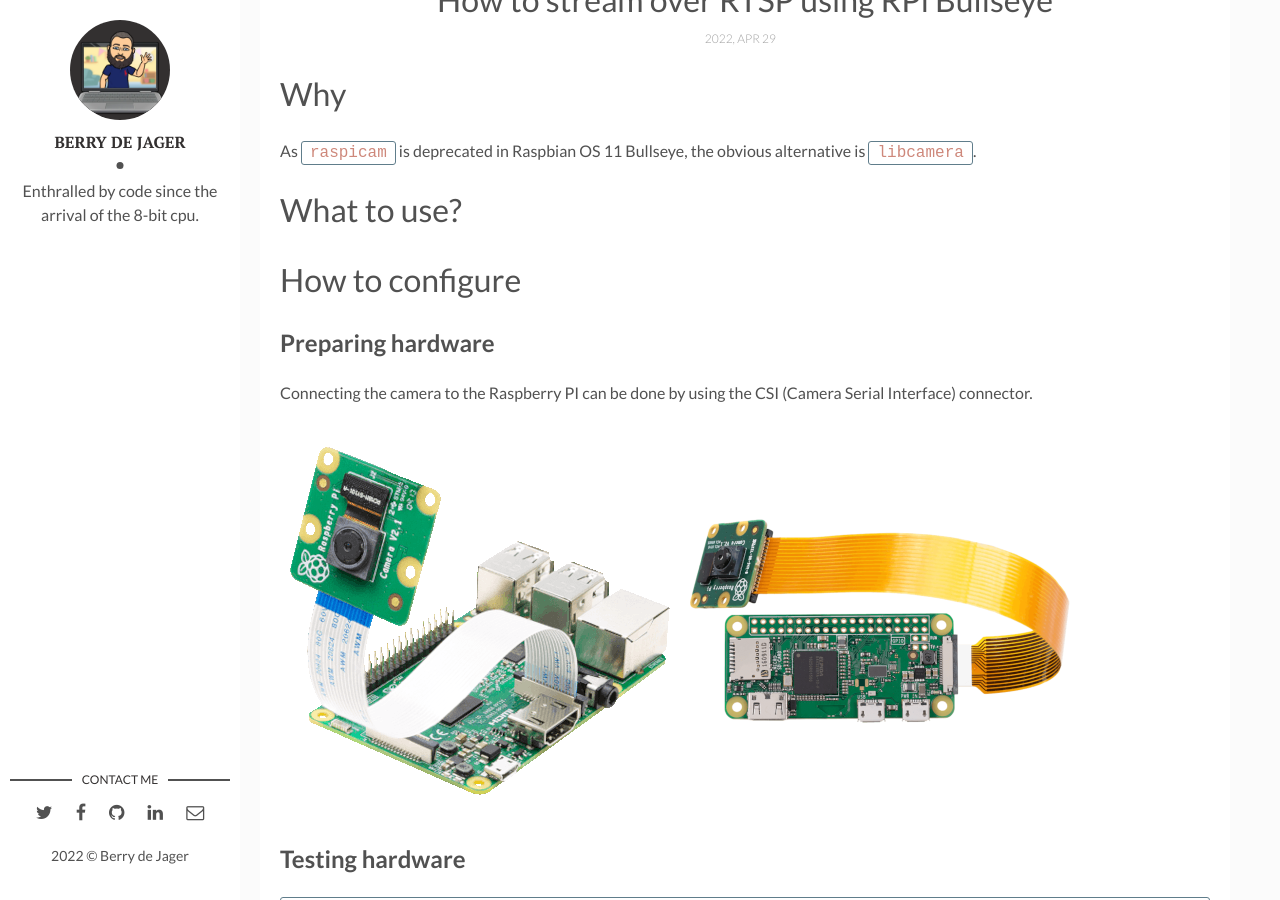
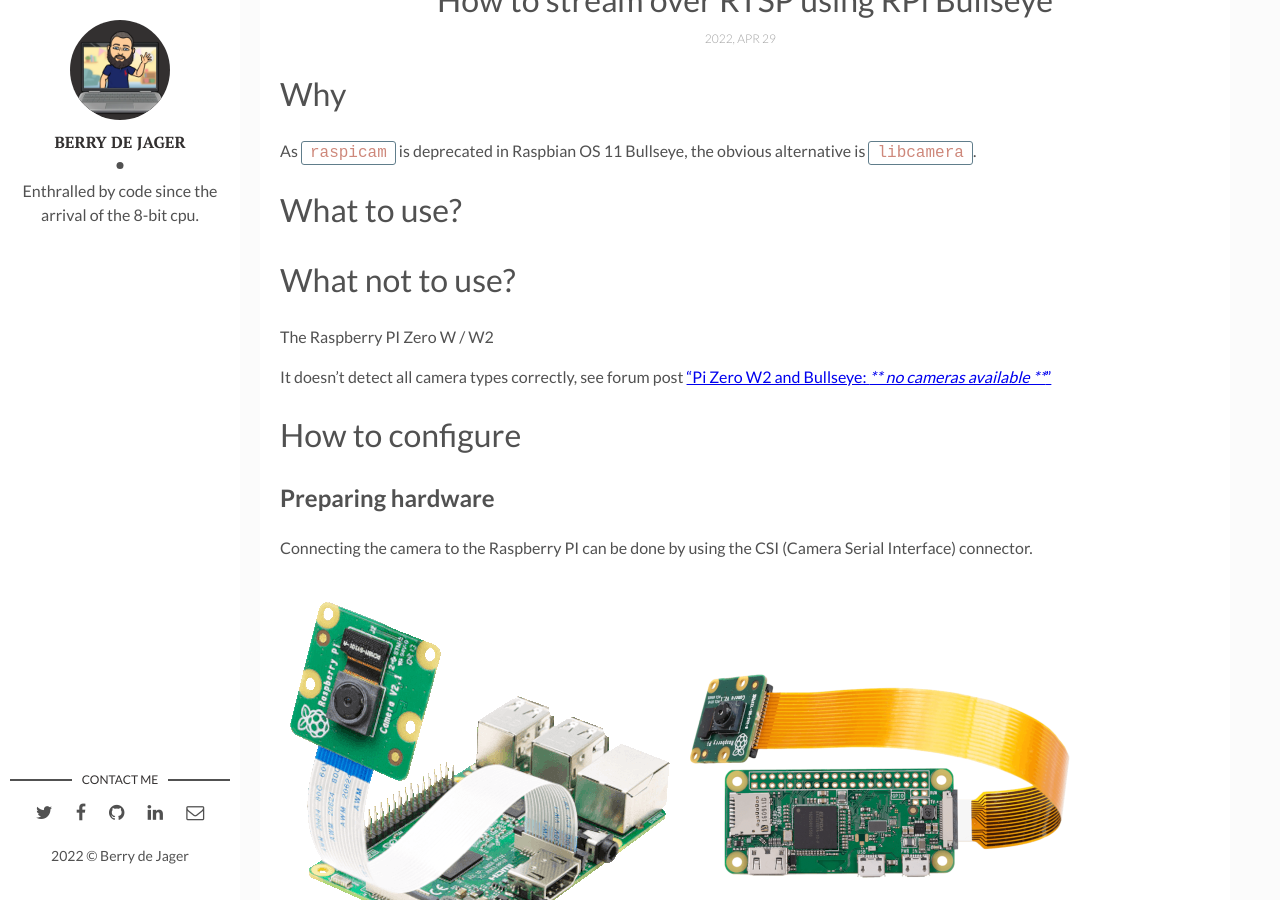
Before and after one commit to berrydejager/code, a Jekyll site: the page built from _posts/2022-04-29-Libcamera-RTSP.markdown, in a window 1280 px wide and 900 px high, scrolled down 314 px. Built offline with Jekyll 4.4.1, drawn with Linux system fonts in a browser that asks for light colours.

Commit message:
Update 2022-04-29-Libcamera-RTSP.markdown

```diff
--- a/_posts/2022-04-29-Libcamera-RTSP.markdown
+++ b/_posts/2022-04-29-Libcamera-RTSP.markdown
@@ -12,6 +12,12 @@
 As `raspicam` is deprecated in Raspbian OS 11 Bullseye, the obvious alternative is `libcamera`.
 
 # What to use?
+
+# What not to use?
+
+The Raspberry PI Zero W / W2
+
+It doesn't detect all camera types correctly, see forum post ["Pi Zero W2 and Bullseye: *** no cameras available ***"](https://forums.raspberrypi.com/viewtopic.php?t=323462&sid=13ce0a463a98a00285ea12348abd5803&start=25)
 
 # How to configure
 
```
